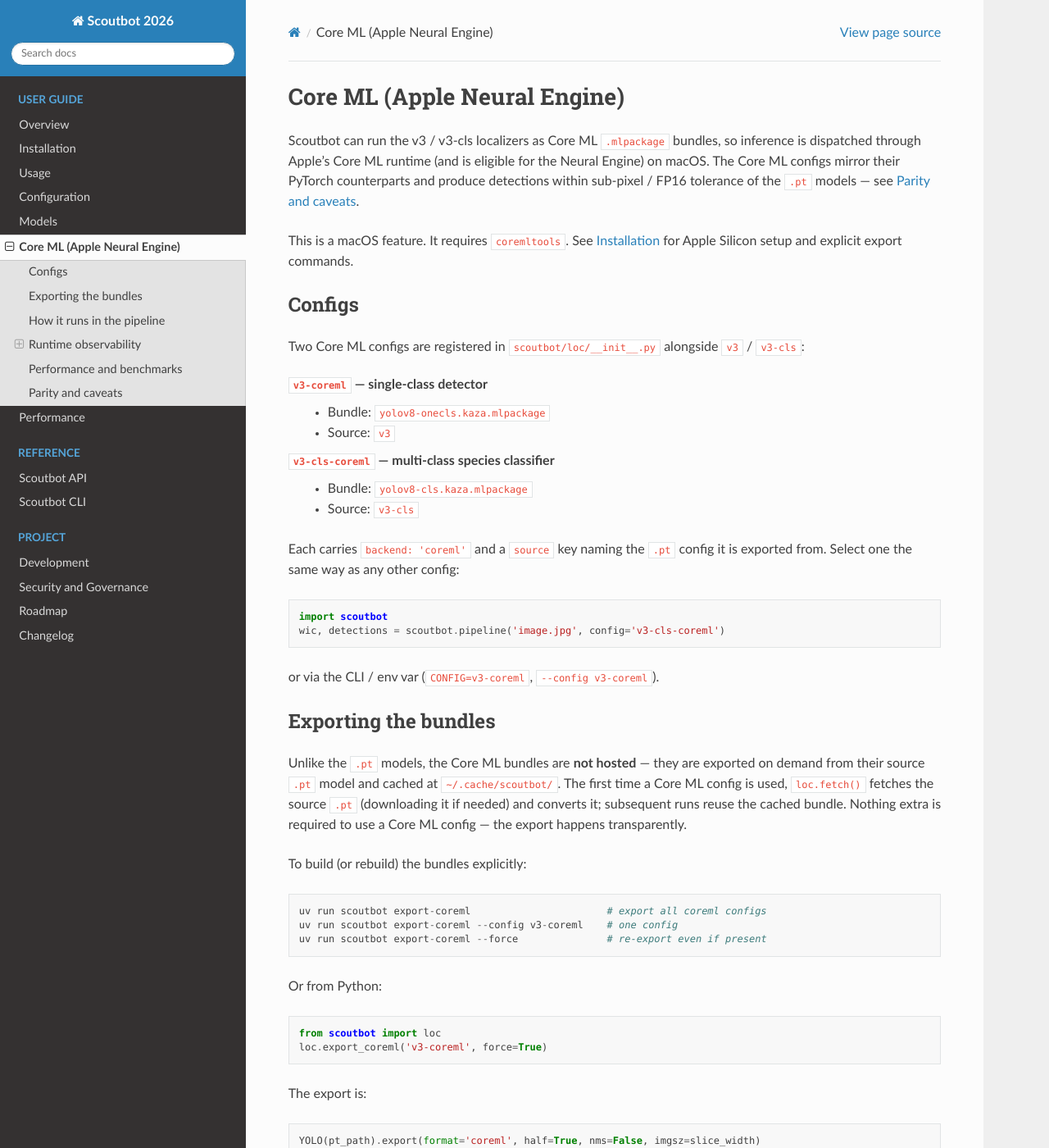
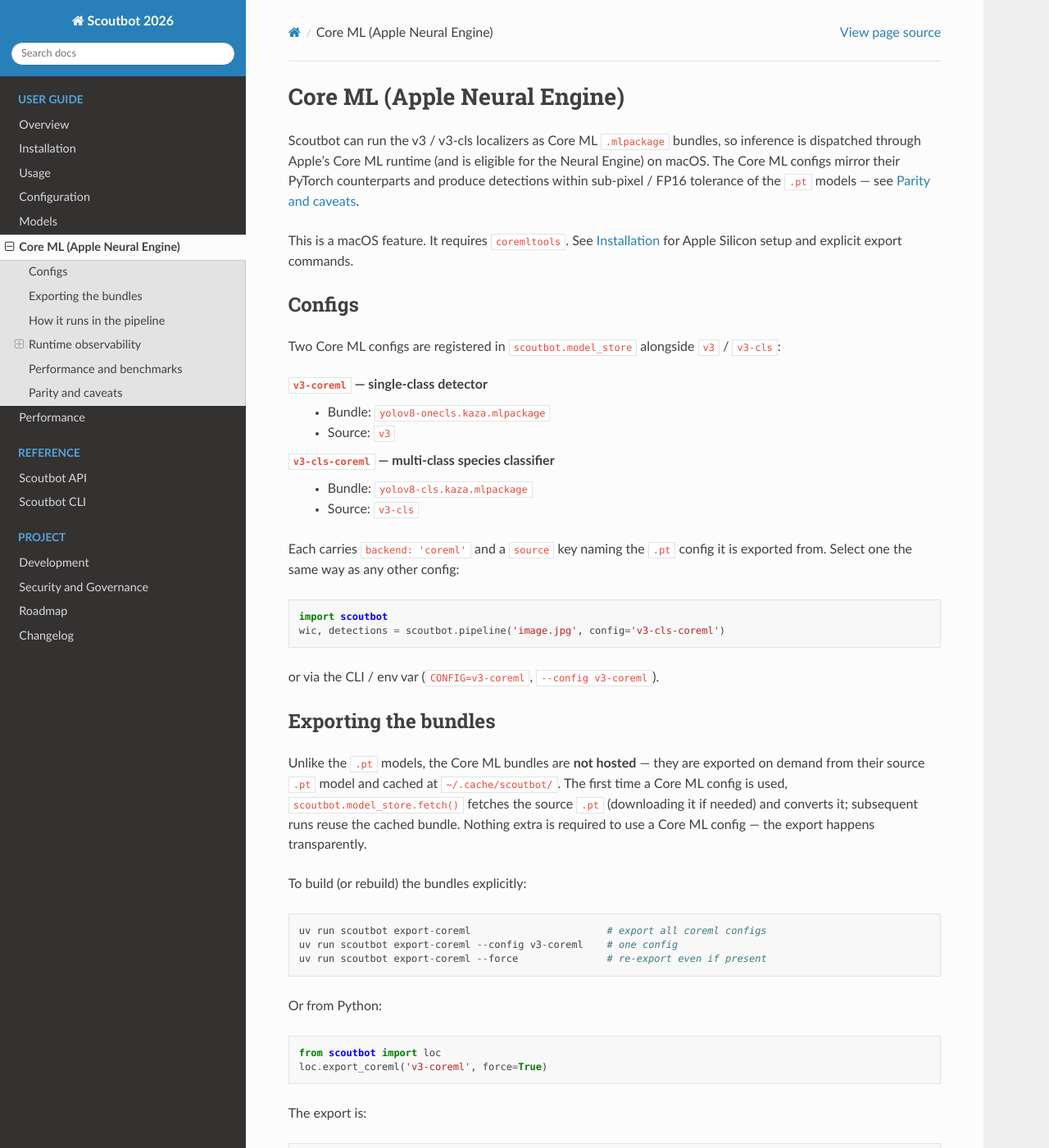
Before and after one commit to SurveyTools/scoutbot-two, a Sphinx documentation site: the page built from docs/coreml.rst, in a window 1280 px wide and 1400 px high. Shown: the whole window at 82% size. Built offline with Sphinx 7.4.7 and the Read the Docs theme 3.1.0, drawn with Linux system fonts in a browser that asks for light colours; formulas are drawn with MathJax 3.

Commit message:
Document and validate model_store refactor.

```diff
--- a/docs/coreml.rst
+++ b/docs/coreml.rst
@@ -12,7 +12,7 @@ Silicon setup and explicit export commands.
 Configs
 ~~~~~~~
 
-Two Core ML configs are registered in ``scoutbot/loc/__init__.py`` alongside ``v3`` / ``v3-cls``:
+Two Core ML configs are registered in ``scoutbot.model_store`` alongside ``v3`` / ``v3-cls``:
 
 ``v3-coreml`` — single-class detector
    * Bundle: ``yolov8-onecls.kaza.mlpackage``
@@ -35,9 +35,9 @@ Exporting the bundles
 
 Unlike the ``.pt`` models, the Core ML bundles are **not hosted** — they are exported on demand
 from their source ``.pt`` model and cached at ``~/.cache/scoutbot/``. The first time a Core ML
-config is used, ``loc.fetch()`` fetches the source ``.pt`` (downloading it if needed) and
-converts it; subsequent runs reuse the cached bundle. Nothing extra is required to use a Core ML
-config — the export happens transparently.
+config is used, ``scoutbot.model_store.fetch()`` fetches the source ``.pt`` (downloading it if
+needed) and converts it; subsequent runs reuse the cached bundle. Nothing extra is required to use
+a Core ML config — the export happens transparently.
 
 To build (or rebuild) the bundles explicitly::
 
--- a/docs/development.rst
+++ b/docs/development.rst
@@ -212,7 +212,7 @@ Model contributors and integrators
 ----------------------------------
 
 The current public model-extension API is not mature. Model configs live in
-``scoutbot/loc/__init__.py`` today, and future registry work is tracked in
+``scoutbot.model_store`` today, and future registry work is tracked in
 ``docs/superpowers/plans/2026-05-09-scoutbot-registry.md`` and :doc:`roadmap`.
 
 New model integration work should include:
--- a/docs/models.rst
+++ b/docs/models.rst
@@ -82,5 +82,6 @@ Model provenance and future integrations
 ~~~~~~~~~~~~~~~~~~~~~~~~~~~~~~~~~~~~~~~~
 
 The current models were trained on KAZA aerial survey data. New model integration is planned but
-not yet a mature public extension API. Future registry work is tracked in
+not yet a mature public extension API. The current model catalog lives in
+``scoutbot.model_store``. Future registry work is tracked in
 ``docs/superpowers/plans/2026-05-09-scoutbot-registry.md`` and in :doc:`roadmap`.
--- a/docs/roadmap.rst
+++ b/docs/roadmap.rst
@@ -124,8 +124,8 @@ To remove ``dill`` properly:
 2. Load each model with ``dill`` available (current environment is fine).
 3. Re-export using ``model.save()`` or extract and re-save the state dict with plain
    ``torch.save``, targeting a Ultralytics version that serializes without ``dill``.
-4. Verify MD5s, update ``scoutbot/loc/__init__.py`` ``CONFIGS`` with the new hashes and
-   URLs, and re-upload the artifacts to Azure.
+4. Verify MD5s, update ``scoutbot/model_store.py`` ``CONFIGS`` with the new hashes and URLs,
+   and re-upload the artifacts to Azure.
 5. Remove ``dill`` from ``[project.dependencies]`` and this roadmap entry.
 
 Dependency currency policy
@@ -224,7 +224,7 @@ Model registry / model integration
 
 Future model integration work should provide a registry mechanism for model updates and new model
 integrations. Until that is mature, model configs remain internal implementation details in
-``scoutbot/loc/__init__.py`` and new model work should include artifact provenance, integrity
+``scoutbot.model_store`` and new model work should include artifact provenance, integrity
 verification, config schema tests, CLI choice tests, and output compatibility checks.
 
 Model registry evolution / model-family lineage
--- a/docs/security.rst
+++ b/docs/security.rst
@@ -7,7 +7,7 @@ posture, CI scanning rationale, and local data/privacy assumptions.
 Model download policy
 ---------------------
 
-Hosted model artifacts are fetched from the URLs configured in ``scoutbot.loc.CONFIGS``. Current
+Hosted model artifacts are fetched from the URLs configured in ``scoutbot.model_store.CONFIGS``. Current
 PyTorch-backed models are hosted on Azure Blob Storage:
 
 * ``v3`` uses ``yolov8-onecls.kaza.pt``
```
Also changed, not shown: 2 other files.
